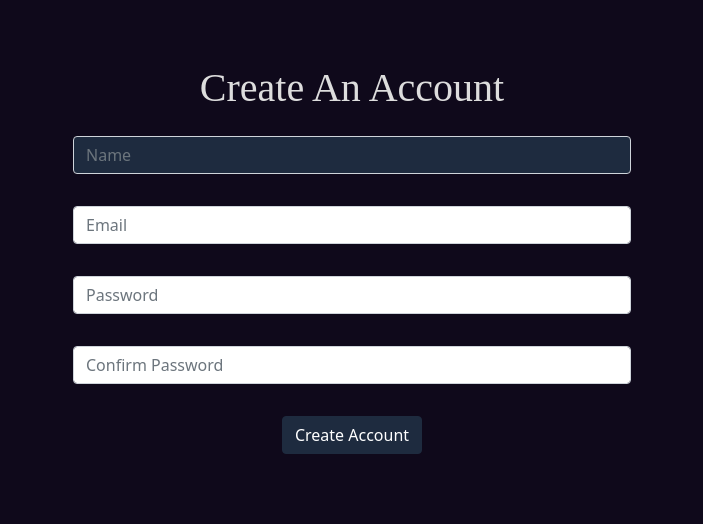
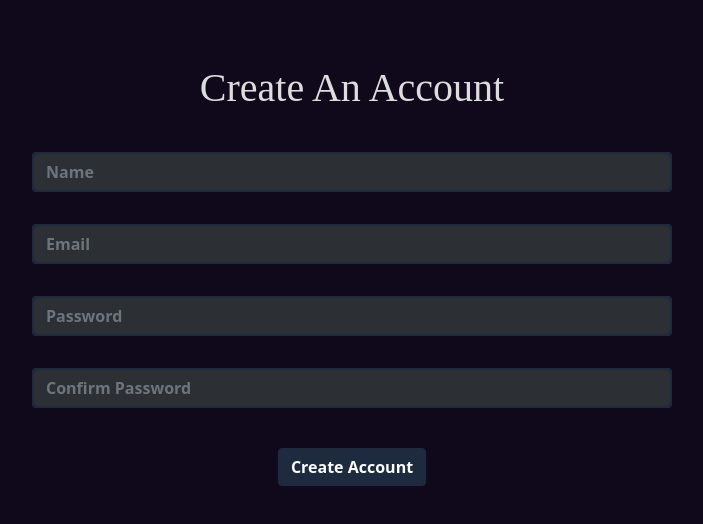
Before and after one commit to Mpb0406/MJAR, a React (Create React App) app in the folder frontend/: page /Register in a window 1280 px wide. Shown: the top 524 px of the page, without its empty margins (288-991 px from the left). Built offline with nearby package versions, Linux system fonts and the light colour scheme; a web font is replaced by a local one.

Commit message:
Finished styling Register Page and Added Navbar Component

```diff
--- a/frontend/src/App.scss
+++ b/frontend/src/App.scss
@@ -10,3 +10,7 @@
 .dis-font {
   font-family: "Dangrek", cursive;
 }
+
+.input-width {
+  max-width: 40rem;
+}
--- a/frontend/src/Pages/Register.js
+++ b/frontend/src/Pages/Register.js
@@ -7,28 +7,28 @@ const Register = () => {
   return (
     <>
       <Form.Group className="d-flex flex-column flex-column align-items-center">
-        <h3 className="text-light dis-font fs-1">Create An Account</h3>
+        <h3 className="text-light dis-font fs-1 mb-4">Create An Account</h3>
         <Form.Control
-          className="my-3 w-50 bg-dark"
+          className="my-3 bg-input text-light fw-bold input-width border-primary border-2"
           placeholder="Name"
           variant="dark"
         />
         <Form.Control
-          className="my-3 w-50"
+          className="my-3 bg-input text-light fw-bold input-width border-primary border-2"
           placeholder="Email"
           variant="dark"
         />
         <Form.Control
-          className="my-3 w-50"
+          className="my-3 bg-input text-light fw-bold input-width border-primary border-2"
           placeholder="Password"
           variant="dark"
         />
         <Form.Control
-          className="my-3 w-50"
+          className="my-3 bg-input text-light fw-bold input-width border-primary border-2"
           placeholder="Confirm Password"
           variant="dark"
         />
-        <Button className="btn-dark mt-3">Create Account</Button>
+        <Button className="btn-primary mt-4 fw-bold">Create Account</Button>
       </Form.Group>
     </>
   );
--- a/frontend/src/customBootstrap.scss
+++ b/frontend/src/customBootstrap.scss
@@ -1,9 +1,20 @@
 $theme-colors: (
-  "primary": orange,
-  "info": tomato,
+  "primary": #1e2b3f,
+  "secondary": #712336,
+  "dark": #0f091b,
+  "light": #ddd,
+  "info": #60676e,
   "danger": teal,
-  "dark": #1e2b3f,
-  "light": #ddd,
+  "input": #2c3034,
+);
+$max-width: (
+  "property": max-width,
+  "class": mw,
+  "values": (
+    100: 100%,
+    75: 75%,
+    50: 50%,
+  ),
 );
 
 @import "~bootstrap/scss/bootstrap";
```
Also changed, not shown: frontend/src/Components/Navbar.js (added, +7 -0 lines).
